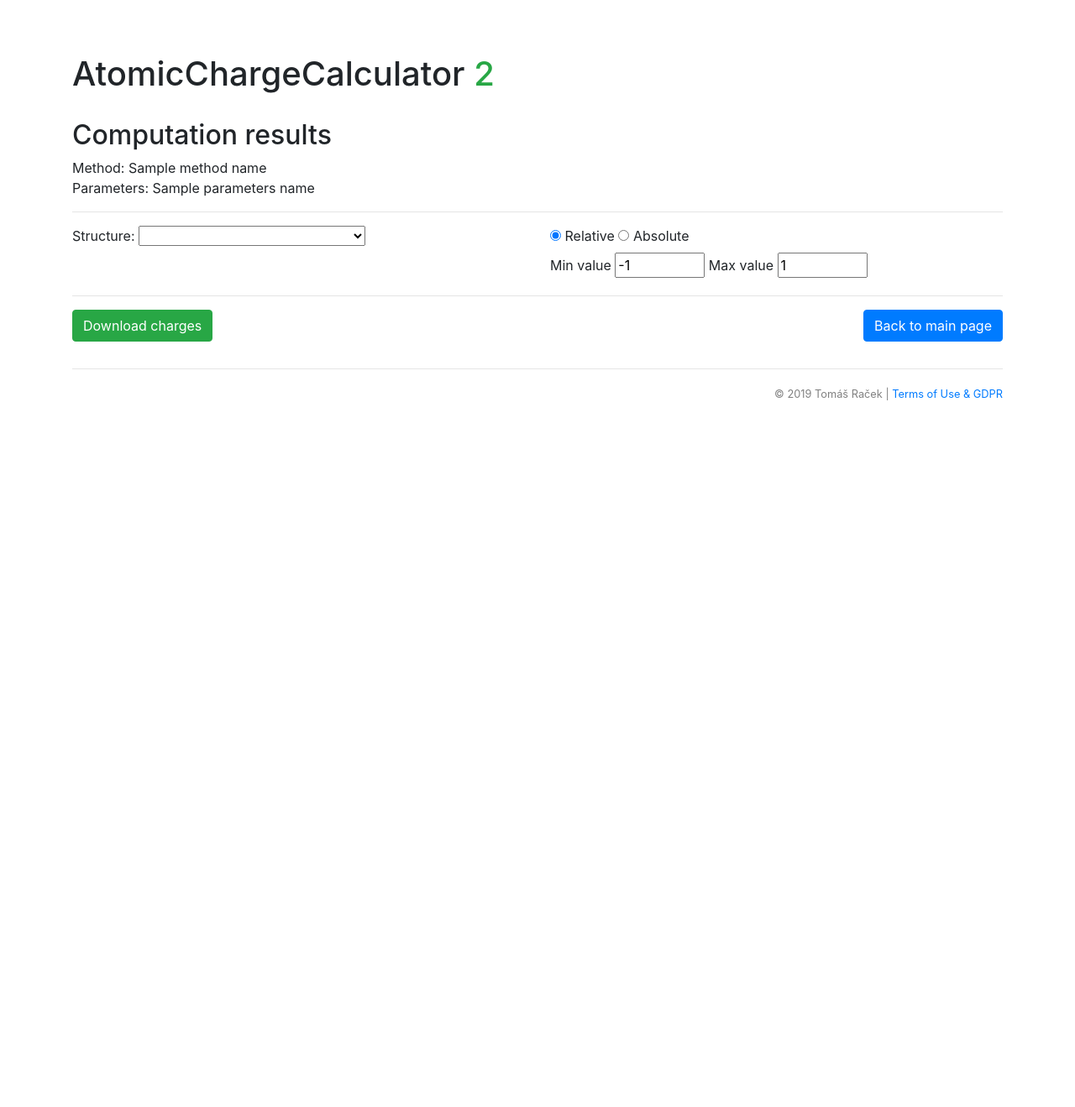
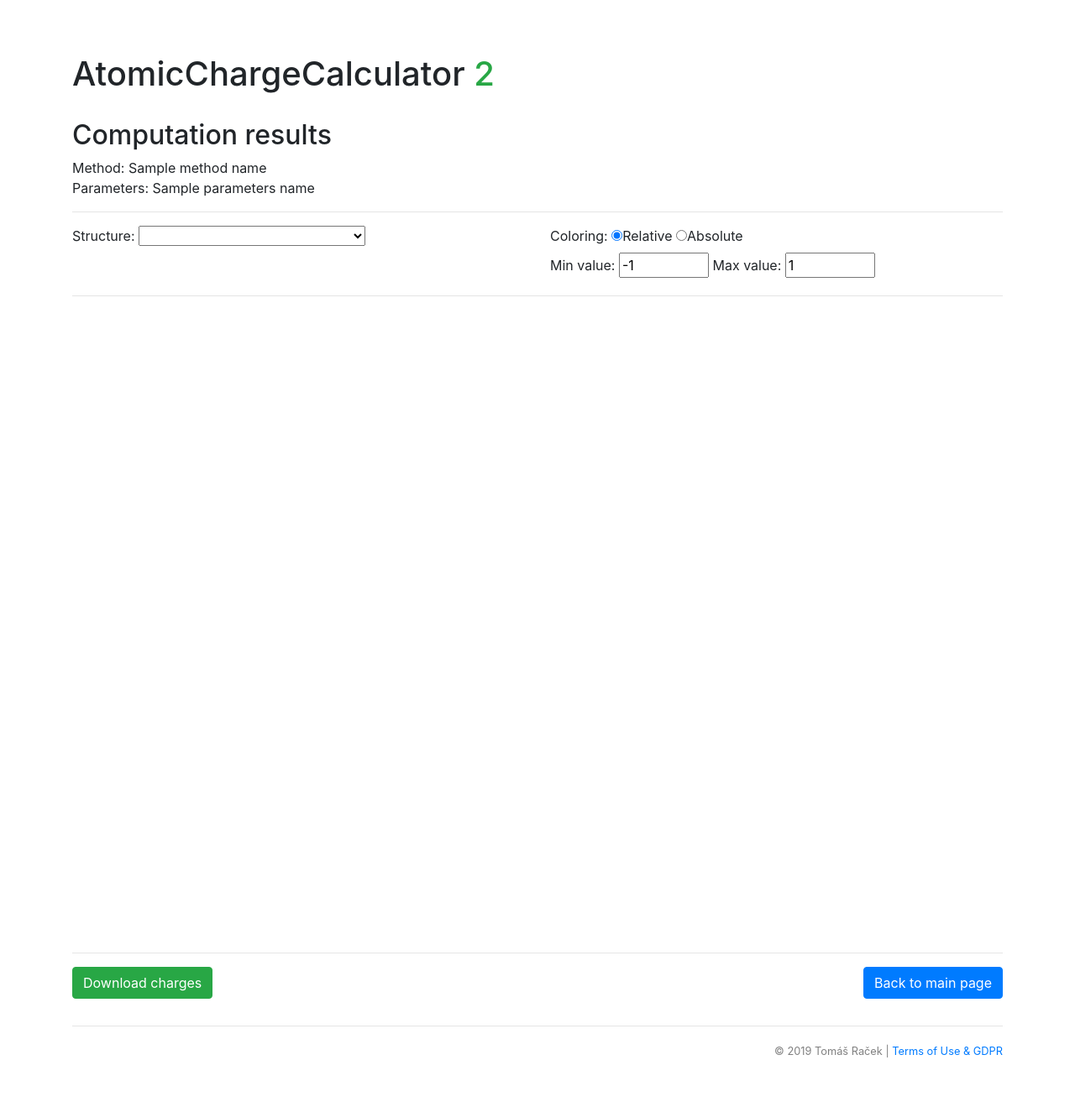
Before and after one commit to sb-ncbr/AtomicChargeCalculator2, a Flask app: template app/templates/results.html in a window 1280 px wide. Shown: the whole page at 84% size. Before the commit the page ends 477 px from the top, so only its background shows below. Run offline with Flask 2, Linux system fonts and the light colour scheme; the template is opened without the code that fills it: most values are stand-ins (such as "Sample title", 1, 10 or a date in 2020); lists and menus that the app fills with data are empty; parts of the project's set-up code (start-up, migrations or seed data) failed here and were passed over; some libraries are stand-ins or nearby versions.

Commit message:
Polish the style of application.

```diff
--- a/app/templates/computation.html
+++ b/app/templates/computation.html
@@ -16,7 +16,7 @@
     <form method=post enctype=multipart/form-data>
         <div class="row">
             <div class="col">
-                <h1 style="margin-bottom: 30px">AtomicChargeCalculator <span style="color: #28a745">2</span></h1>
+                <h1 style="margin-bottom: 30px">Atomic<wbr>Charge<wbr>Calculator <span style="color: #28a745">2</span></h1>
             </div>
         </div>
         <div class="row">
--- a/app/templates/index.html
+++ b/app/templates/index.html
@@ -17,7 +17,7 @@
         <input type="hidden" name="type" id="type" value="example"/>
         <div class="row">
             <div class="col">
-                <h1 style="margin-bottom: 30px">AtomicChargeCalculator <span style="color: #28a745">2</span></h1>
+                <h1 style="margin-bottom: 30px">Atomic<wbr>Charge<wbr>Calculator <span style="color: #28a745">2</span></h1>
                 <p>AtomicChargeCalculator 2 is an application for fast calculation of partial atomic charges. It
                     features 17
                     empirical methods along with parameters from literature.</p>
--- a/app/templates/results.html
+++ b/app/templates/results.html
@@ -2,6 +2,7 @@
 <html lang="en">
 <head>
     <meta charset="UTF-8">
+    <meta name="viewport" content="width=device-width, initial-scale=1">
     <title>AtomicChargeCalculator 2 - Calculation results</title>
 
     <link rel="stylesheet" href="{{ url_for('static', filename='bootstrap/bootstrap.min.css') }}">
@@ -15,7 +16,7 @@
 <div class="container mt-5 p-3">
     <div class="row">
         <div class="col">
-            <h1 style="margin-bottom: 30px">AtomicChargeCalculator <span style="color: #28a745">2</span></h1>
+            <h1 style="margin-bottom: 30px">Atomic<wbr>Charge<wbr>Calculator <span style="color: #28a745">2</span></h1>
         </div>
     </div>
     <div class="row">
@@ -31,7 +32,7 @@
     </div>
     <hr>
     <div class="row">
-        <div class="col">
+        <div class="col-12 col-md-6">
             <label for="structure_select">Structure:</label>
             <select id="structure_select" name="structure_select" style="width:50%">
                 {% for k in structures %}
@@ -39,19 +40,21 @@
                 {% endfor %}
             </select>
         </div>
-        <div class="col">
-            <label><input type="radio" name="colors" value="Relative" checked> Relative</label>
-            <label><input type="radio" name="colors" value="Absolute"> Absolute</label>
+        <div class="col-12 col-md-6">
+            Coloring:
+            <label><input type="radio" name="colors" value="Relative" checked>Relative</label>
+            <label><input type="radio" name="colors" value="Absolute">Absolute</label>
             <br>
-            <label for="min_value">Min value</label>
+            <label for="min_value">Min value:</label>
             <input type="number" id="min_value" name="min_value" min="-5" max="5" step="0.1" value="-1">
-            <label for="max_value">Max value</label>
+            <label for="max_value">Max value:</label>
             <input type="number" id="max_value" name="max_value" min="-5" max="5" step="0.1" value="1">
         </div>
     </div>
+    <hr>
     <div class="row">
         <div class="col">
-            <div id="root"></div>
+            <div id="root" style="height: 750px"></div>
         </div>
     </div>
     <hr>
```
